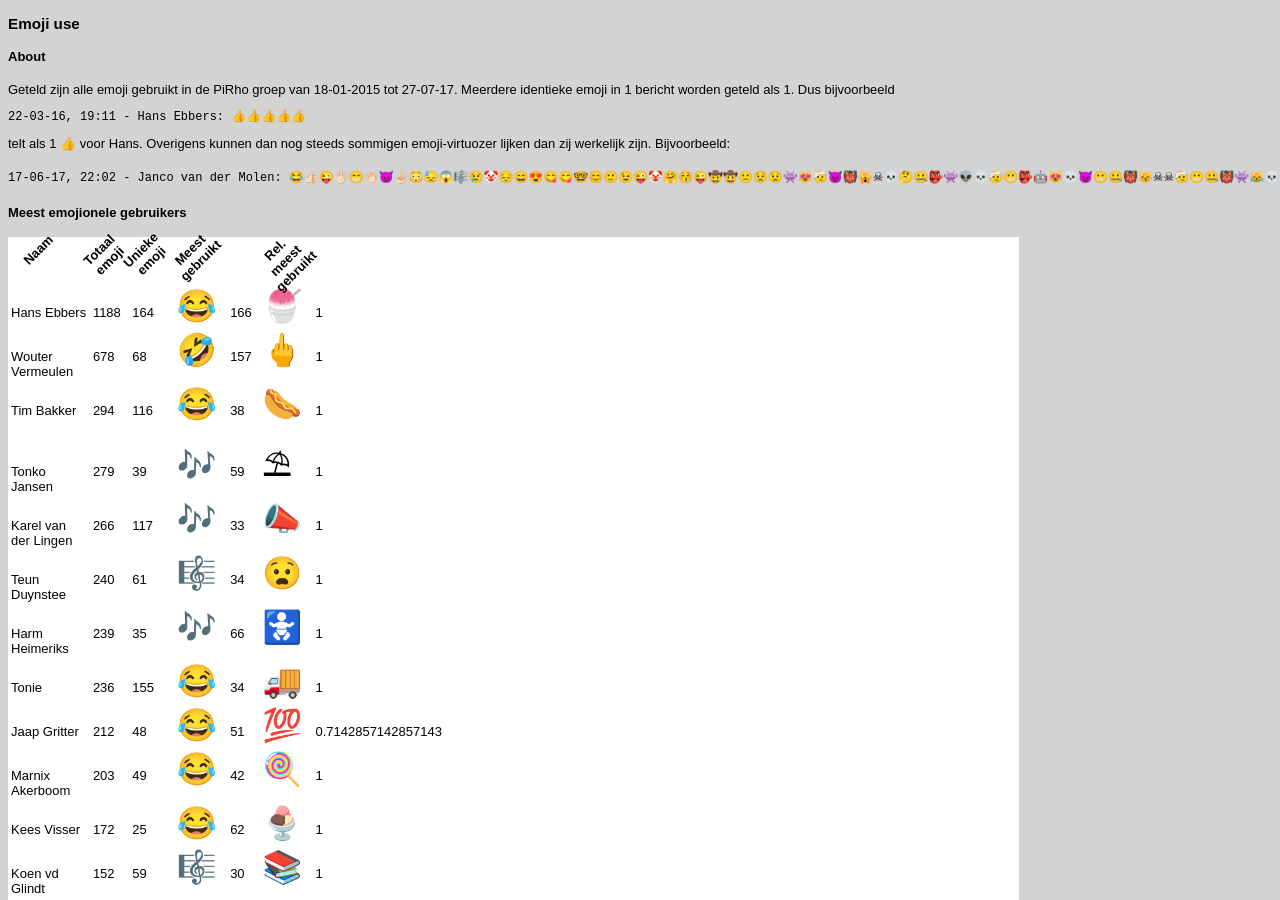
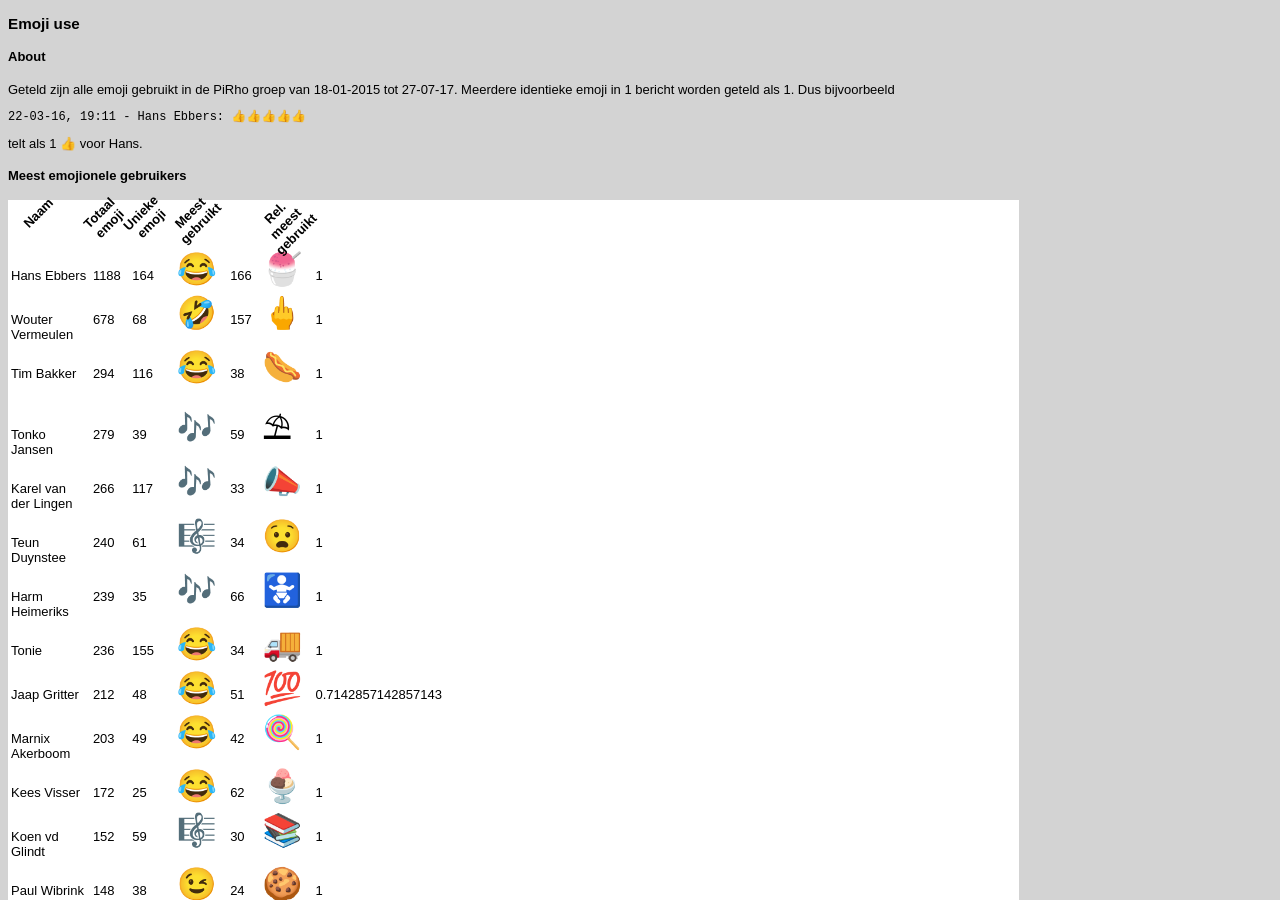
Before and after one commit to Teun/teun.github.io, a Jekyll site: the page emoji/emojiuse.html, which Jekyll copies as it is, in a window 1280 px wide and 900 px high. Built offline with Jekyll 4.4.1, drawn with Linux system fonts in a browser that asks for light colours; Markdown is read by kramdown in place of the engine named in the settings.

Commit message:
remove outdated blurb

```diff
--- a/emoji/emojiuse.html
+++ b/emoji/emojiuse.html
@@ -166,9 +166,7 @@ d3.tsv("emojiuse.txt", function(error, data) {
     <h4>About</h4>
     Geteld zijn alle emoji gebruikt in de PiRho groep van 18-01-2015 tot 27-07-17. Meerdere identieke emoji in 1 bericht worden geteld als 1. Dus bijvoorbeeld
     <pre>22-03-16, 19:11 - Hans Ebbers: 👍👍👍👍👍</pre>
-    telt als 1 👍 voor Hans. Overigens kunnen dan nog steeds sommigen emoji-virtuozer lijken dan zij werkelijk zijn. Bijvoorbeeld:
-    <pre>17-06-17, 22:02 - Janco van der Molen: 😂👍🏻😜🖐🏻😁👏🏻😈✌🏻😳😓😱🎼😢🤡😔😄😍😋😋🤓😊🙂😉😜🤡🤗😚😜🤠🤠🙁😟😟👾😻🤕👿👹🙀☠💀🤔🤐👺👾👽💀🤕😬👺🤖😻💀😈😬🤐👹😽☠☠🤕😬🤐👹👾😹💀🤒🤥😬🤐👹🤖😼😻👿👿👹👺🤖👾😻☠☠😹💀🤕🤥🤐👹🤖👾🤼‍♂🤺🥊🥋🏒🏏🏐🏉⛳⛹‍♀⛸
-</pre>
+    telt als 1 👍 voor Hans.
 
     <h4>Meest emojionele gebruikers</h4>
     <div id="table"></div>
```
